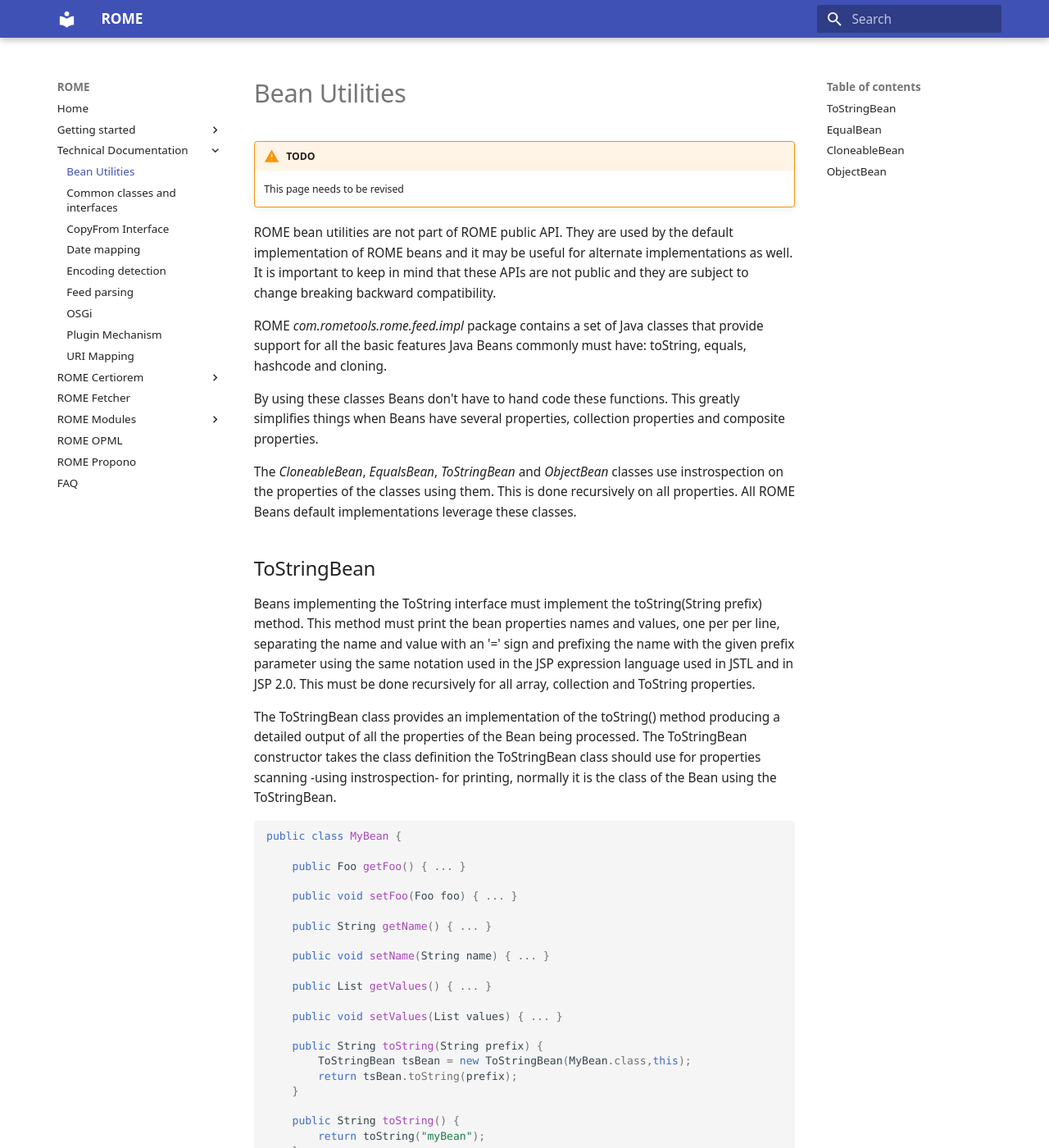
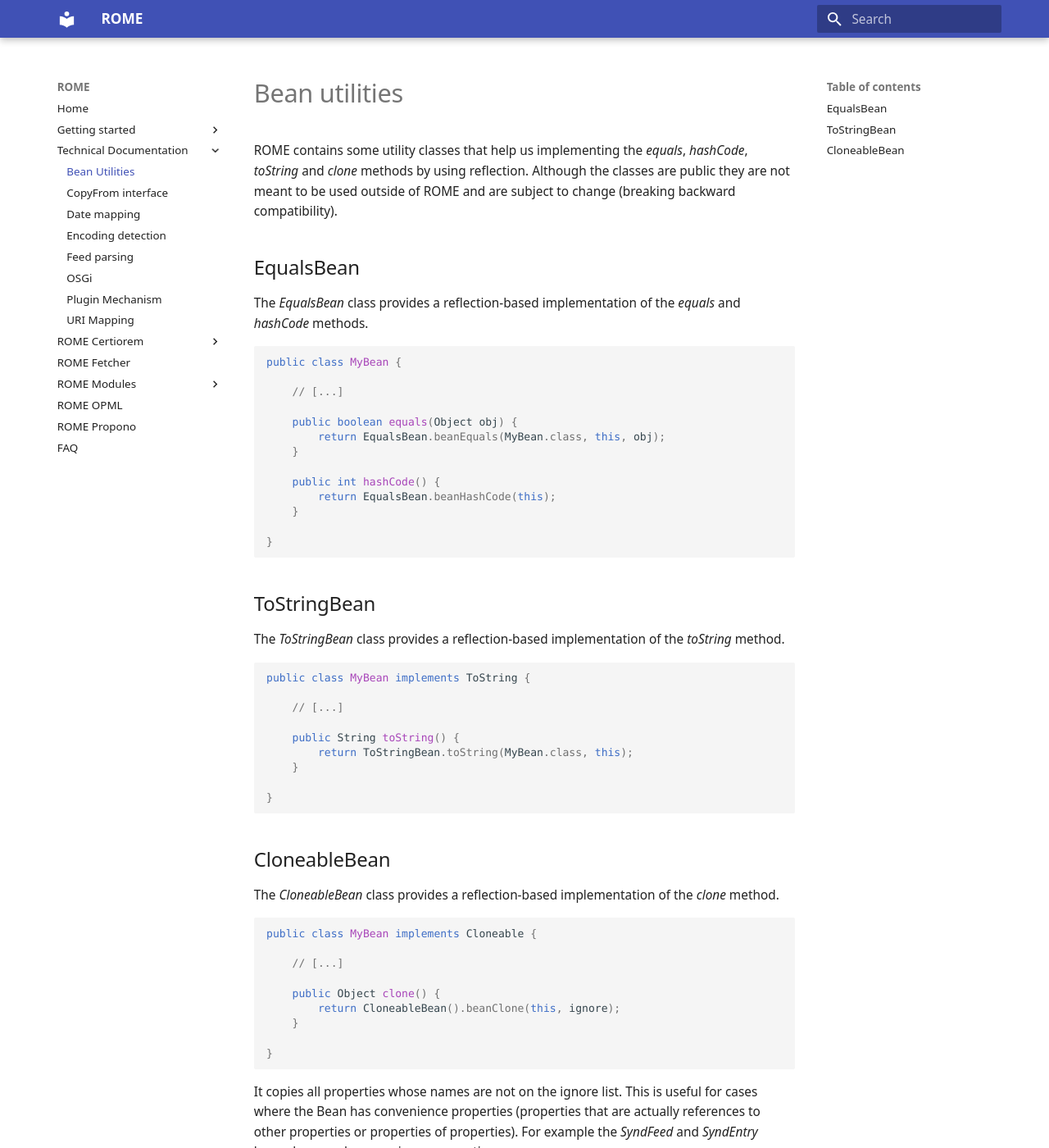
Before and after one commit to rometools/rome-docs, an MkDocs documentation site: the page built from docs/rome/technical-docs/bean-utilities.md, in a window 1280 px wide and 1400 px high. Shown: the whole window at 82% size. Built offline with MkDocs 1.6.1 and Material for MkDocs 9.7.7, drawn with Linux system fonts in a browser that asks for light colours; some of the changed text lies outside the part shown.

Commit message:
Update content

````diff
--- a/docs/rome/technical-docs/bean-utilities.md
+++ b/docs/rome/technical-docs/bean-utilities.md
@@ -1,99 +1,43 @@
-# Bean Utilities
+# Bean utilities
 
-!!! warning "TODO"
-    This page needs to be revised
+ROME contains some utility classes that help us implementing the *equals*,
+*hashCode*, *toString* and *clone* methods by using reflection. Although the
+classes are public they are not meant to be used outside of ROME and are subject
+to change (breaking backward compatibility).
 
-ROME bean utilities are not part of ROME public API. They are used by the
-default implementation of ROME beans and it may be useful for alternate
-implementations as well. It is important to keep in mind that these APIs are not
-public and they are subject to change breaking backward compatibility.
+## EqualsBean
 
-ROME *com.rometools.rome.feed.impl* package contains a set of Java classes that
-provide support for all the basic features Java Beans commonly must have:
-toString, equals, hashcode and cloning.
-
-By using these classes Beans don't have to hand code these functions. This
-greatly simplifies things when Beans have several properties, collection
-properties and composite properties.
-
-The *CloneableBean*, *EqualsBean*, *ToStringBean* and *ObjectBean* classes use
-instrospection on the properties of the classes using them. This is done
-recursively on all properties. All ROME Beans default implementations leverage
-these classes.
-
-## ToStringBean
-
-Beans implementing the ToString interface must implement the toString(String
-prefix) method. This method must print the bean properties names and values, one
-per per line, separating the name and value with an '=' sign and prefixing the
-name with the given prefix parameter using the same notation used in the JSP
-expression language used in JSTL and in JSP 2.0. This must be done recursively
-for all array, collection and ToString properties.
-
-The ToStringBean class provides an implementation of the toString() method
-producing a detailed output of all the properties of the Bean being processed.
-The ToStringBean constructor takes the class definition the ToStringBean class
-should use for properties scanning -using instrospection- for printing, normally
-it is the class of the Bean using the ToStringBean.
+The *EqualsBean* class provides a reflection-based implementation of the
+*equals* and *hashCode* methods.
 
 ```java
 public class MyBean {
 
-    public Foo getFoo() { ... }
+    // [...]
 
-    public void setFoo(Foo foo) { ... }
-
-    public String getName() { ... }
-
-    public void setName(String name) { ... }
-
-    public List getValues() { ... }
-
-    public void setValues(List values) { ... }
-
-    public String toString(String prefix) {
-        ToStringBean tsBean = new ToStringBean(MyBean.class,this);
-        return tsBean.toString(prefix);
+    public boolean equals(Object obj) {
+        return EqualsBean.beanEquals(MyBean.class, this, obj);
     }
 
-    public String toString() {
-        return toString("myBean");
+    public int hashCode() {
+        return EqualsBean.beanHashCode(this);
     }
 
 }
 ```
 
-## EqualBean
+## ToStringBean
 
-The EqualsBean class provides a recursive introspetion-based implementation of
-the equals() and hashCode() methods working on the Bean properties. The
-EqualsBean constructor takes the class definition that should be properties
-scanned (using introspection) by the equals() and thehashCode() methods. The
-EqualsBean class works on array, collection, bean and basic type properties.
+The *ToStringBean* class provides a reflection-based implementation of the
+*toString* method.
 
 ```java
-public class MyBean  {
+public class MyBean implements ToString {
 
-    public Foo getFoo() { ... }
+    // [...]
 
-    public void setFoo(Foo foo) { ... }
-
-    public String getName() { ... }
-
-    public void setName(String name) { ... }
-
-    public List getValues() { ... }
-
-    public void setValues(List values) { ... }
-
-    public boolean equals(Object obj) {
-        EqualsBean eBean = new EqualsBean(MyBean.class,this);
-        return eBean.beanEquals(obj);
-    }
-
-    public int hashCode() {
-        EqualsBean equals = new EqualsBean(MyBean.class,this);
-        return equals.beanHashCode();
+    public String toString() {
+        return ToStringBean.toString(MyBean.class, this);
     }
 
 }
@@ -101,69 +45,22 @@ public class MyBean  {
 
 ## CloneableBean
 
-The CloneableBean class provides a recursive introspetion-based implementation
-of the clone() method working on the Bean properties. The CloneableBean class
-works on array, collection, bean and basic type properties.
+The *CloneableBean* class provides a reflection-based implementation of the
+*clone* method.
 
 ```java
 public class MyBean implements Cloneable {
 
-    public Foo getFoo() { ... }
-
-    public void setFoo(Foo foo) { ... }
-
-    public String getName() { ... }
-
-    public void setName(String name) { ... }
-
-    public List getValues() { ... }
-
-    public void setValues(List values) { ... }
+    // [...]
 
     public Object clone() {
-        CloneableBean cBean = new CloneableBean(this);
-        return cBean.beanClone();
+        return CloneableBean().beanClone(this, ignore);
     }
 
 }
 ```
 
-By default, the CloneableBean copies all properties of the given object. It also
-supports an ignore-properties set, the property names in this set will not be
-copied to the cloned instance. This is useful for cases where the Bean has
-convenience properties (properties that are actually references to other
-properties or properties of properties). For example SyndFeed and SyndEntry
-beans have convenience properties, publishedDate, author, copyright and
-categories all of them mapped to properties in the DC Module.
-
-## ObjectBean
-
-The ObjectBean is a convenience bean providing ToStringBean, EqualsBean and
-CloneableBean functionality support. Also, ObjectBeans implements the
-Serializable interface making the beans serializable if all its properties are.
-Beans extending ObjectBean get toString(), equals(),hashCode() and clone()
-support as defined above.
-
-```java
-public class MyBean extends ObjectBean {
-
-    public MyBean() {
-        super(MyBean.class);
-    }
-
-    public Foo getFoo() { ... }
-
-    public void setFoo(Foo foo) { ... }
-
-    public String getName() { ... }
-
-    public void setName(String name) { ... }
-
-    public List getValues() { ... }
-
-    public void setValues(List values) { ... }
-
-}
-```
-
-It can also be used in delegation mode instead as some of the previous examples.
+It copies all properties whose names are not on the ignore list. This is useful
+for cases where the Bean has convenience properties (properties that are
+actually references to other properties or properties of properties). For
+example the *SyndFeed* and *SyndEntry* beans have such convenience properties.
--- a/mkdocs.yml
+++ b/mkdocs.yml
@@ -32,8 +32,7 @@ nav:
     - 'Create a custom module': 'rome/getting-started/custom-module.md'
   - 'Technical Documentation':
     - 'Bean Utilities': 'rome/technical-docs/bean-utilities.md'
-    - 'Common classes and interfaces': 'rome/technical-docs/common-classes-and-interfaces.md'
-    - 'CopyFrom Interface': 'rome/technical-docs/copyfrom-interface.md'
+    - 'CopyFrom interface': 'rome/technical-docs/copyfrom-interface.md'
     - 'Date mapping': 'rome/technical-docs/date-mapping.md'
     - 'Encoding detection': 'rome/technical-docs/encoding-detection.md'
     - 'Feed parsing': 'rome/technical-docs/feed-parsing.md'
````
Also changed, not shown: docs/rome/technical-docs/common-classes-and-interfaces.md (deleted, +0 -372 lines), docs/rome/technical-docs/copyfrom-interface.md (+62 -78 lines).
